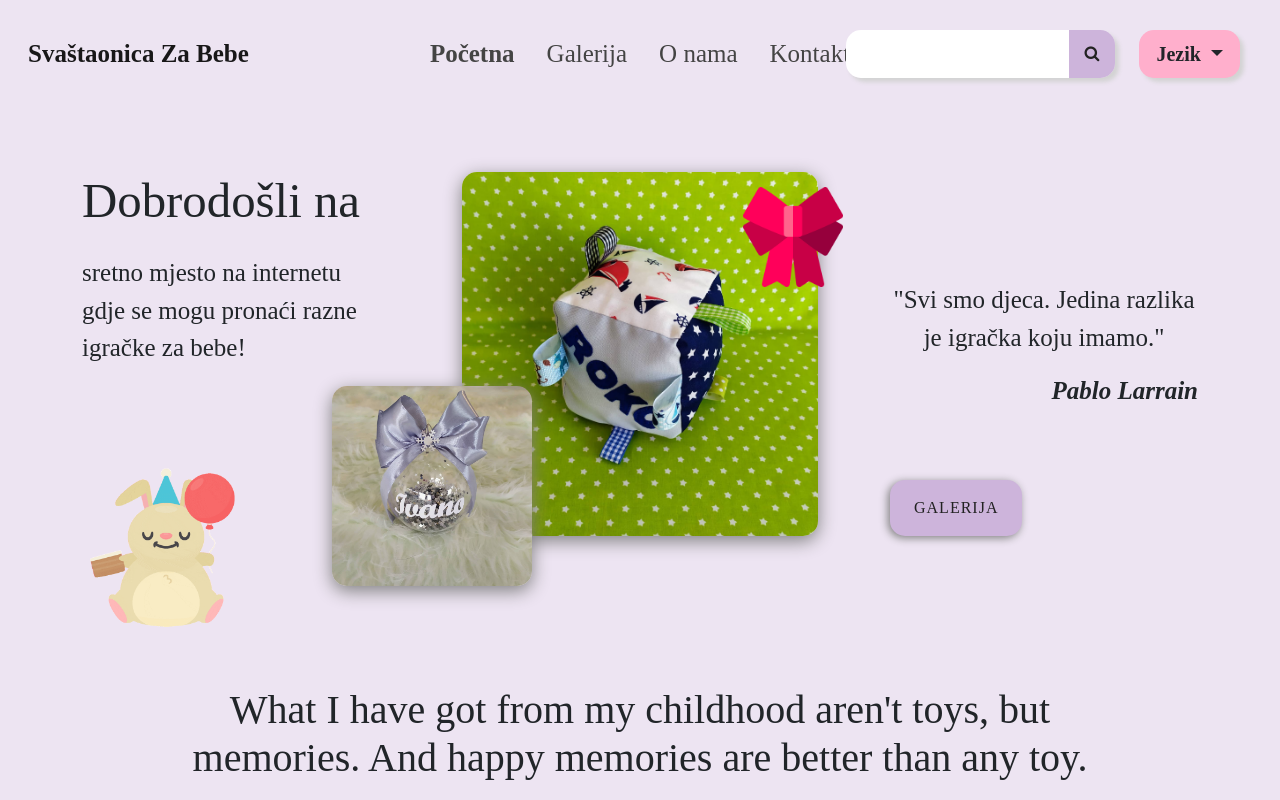
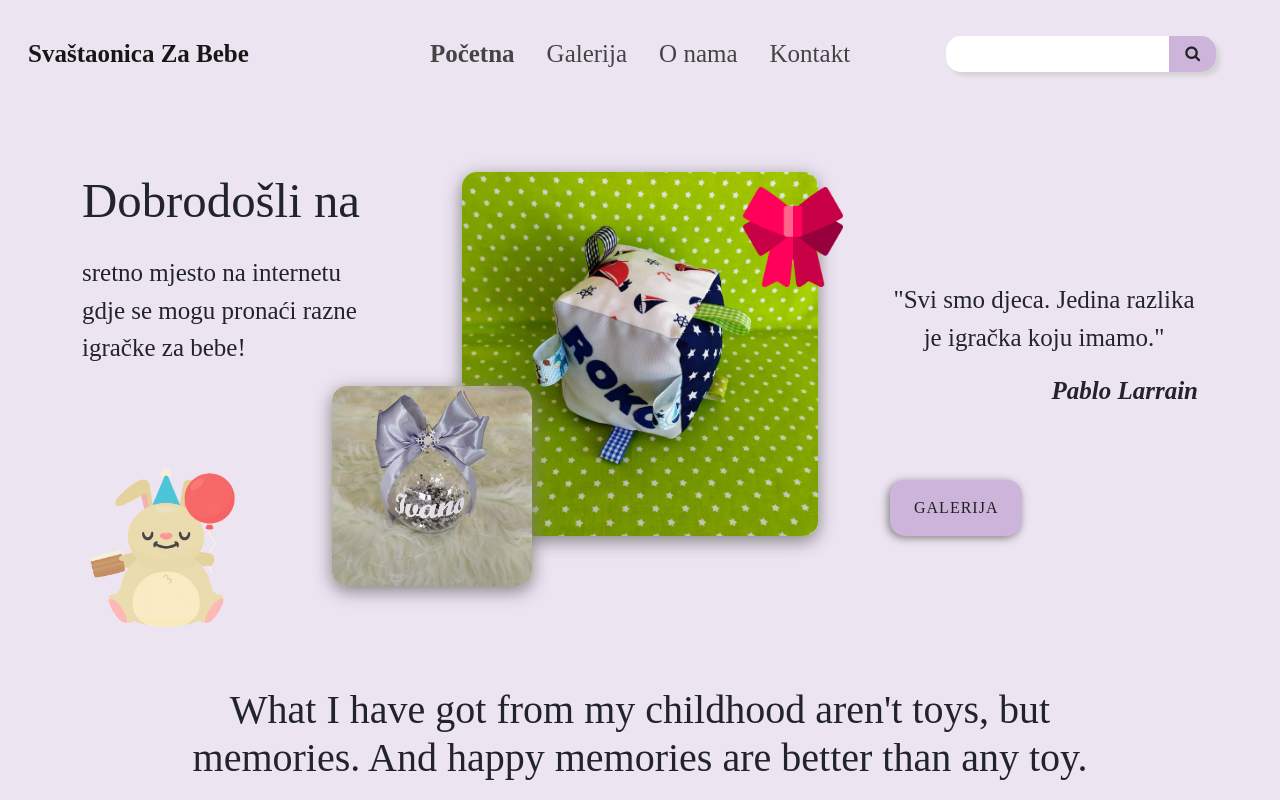
Before and after one commit to AntonioSertic23/Svastaonica-Za-Bebe, a Vue app: page / in a window 1280 px wide. Shown: the top 800 px of the page. Built offline with nearby package versions, Linux system fonts and the light colour scheme; a web font is replaced by a local one.

Commit message:
Izbačena promjena jezika & godišta i veličine za single item

```diff
--- a/src/components/layout/Navbar.vue
+++ b/src/components/layout/Navbar.vue
@@ -104,26 +104,6 @@ function closeMobileNavbar() {
             >
               <i class="fa fa-search" aria-hidden="true"></i>
             </button>
-          </div>
-
-          <div class="dropdown">
-            <button
-              class="btn dropdown-toggle px-3 py-2"
-              type="button"
-              id="dropdownMenuButton1"
-              data-bs-toggle="dropdown"
-              aria-expanded="false"
-            >
-              Jezik
-            </button>
-            <!--
-            <a
-              class="ms-3"
-              style="font-family: Montserrat; color: black"
-              href=""
-              >+385 99 478 85 86</a
-            >
-             -->
           </div>
         </div>
       </div>
--- a/src/components/layout/NavbarMobile.vue
+++ b/src/components/layout/NavbarMobile.vue
@@ -28,16 +28,6 @@ function closeNavbar() {
       <RouterLink class="nav-link" @click="closeNavbar()" to="/contact"
         >Kontakt</RouterLink
       >
-      <hr />
-      <button
-        class="btn dropdown-toggle language-btn"
-        type="button"
-        id="dropdownMenuButton1"
-        data-bs-toggle="dropdown"
-        aria-expanded="false"
-      >
-        Jezik
-      </button>
     </div>
 
     <div></div>
--- a/src/views/SingleItemView.vue
+++ b/src/views/SingleItemView.vue
@@ -71,17 +71,12 @@ function updateNumber() {
               </div>
             </div>
 
-            <div class="age-div my-5">
-              <p>Za uzraste od:</p>
-              <div class="age">{{ data.age }}</div>
-            </div>
-
-            <div class="sizes-div">
+            <!-- <div class="sizes-div">
               <p>Dostupne veličine:</p>
               <ul>
                 <li v-for="size in data.sizes" :key="size.id">{{ size }}</li>
               </ul>
-            </div>
+            </div> -->
 
             <div class="my-5 p-4 ingredients">
               <p>Korišteni materijali:</p>
```
